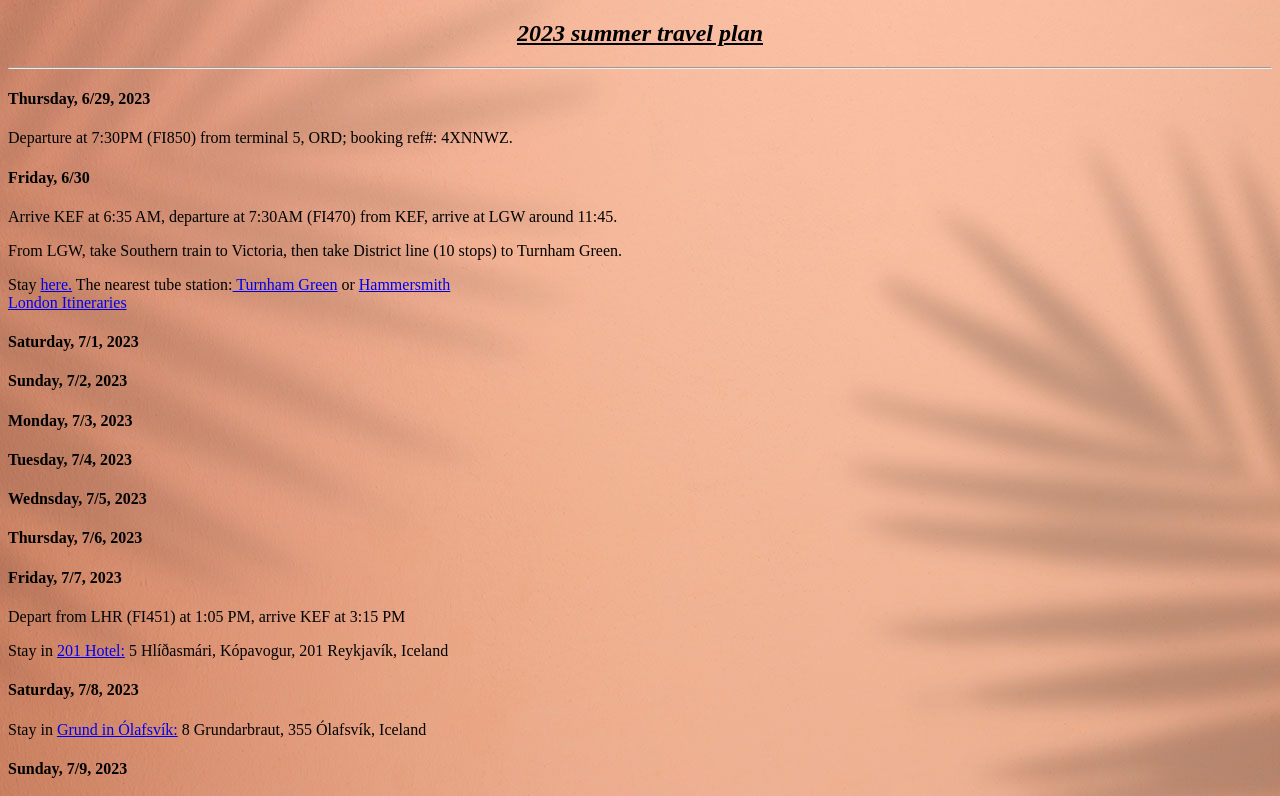
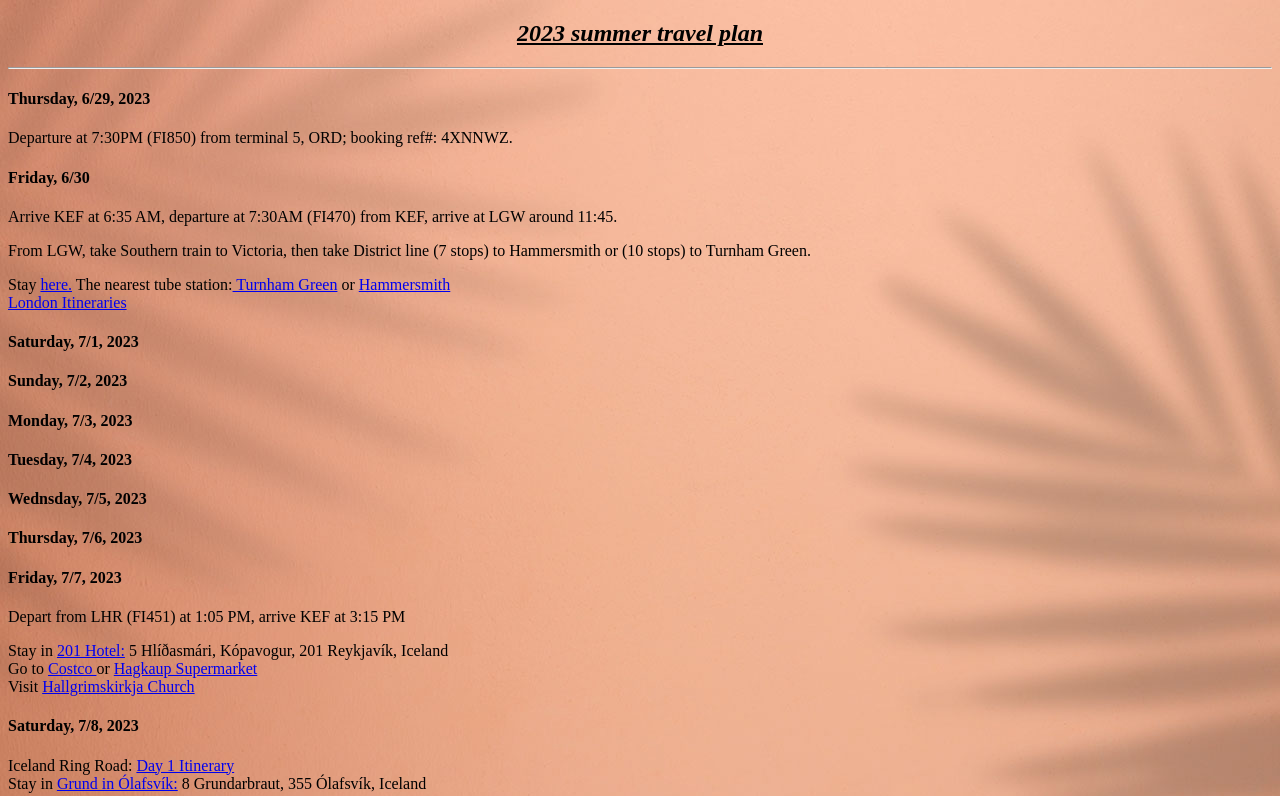
Before and after one commit to laoyita/laoyita.github.io, a plain HTML site: page 2023SummerVacation.html in a window 1280 px wide. Shown: the top 796 px of the page. Drawn offline with Linux system fonts and the light colour scheme.

Commit message:
Add Iceland Day itinerary

```diff
--- a/2023SummerVacation.html
+++ b/2023SummerVacation.html
@@ -21,7 +21,7 @@
 <h4>Friday, 6/30 </h4>
 <p>Arrive KEF at 6:35 AM, departure at 7:30AM (FI470) from KEF, arrive at LGW around 11:45. </p>
 <p>
-From LGW, take Southern train to Victoria, then take District line (10 stops) to Turnham Green.
+From LGW, take Southern train to Victoria, then take District line (7 stops) to Hammersmith  or (10 stops) to Turnham Green.
 </p>
 
 Stay <a href="https://goo.gl/maps/B1whxZQ3M51Y6bcq6"> here.</a>
@@ -44,8 +44,13 @@ or <a href="https://goo.gl/maps/ofkTqW3AgcZH8V9U9"> Hammersmith</a>
 <p> Depart from LHR (FI451) at 1:05 PM, arrive KEF at 3:15 PM </p>
 Stay in
 <a href="https://goo.gl/maps/WGughQofpoFdpDzd8"> 201 Hotel:</a>
-5 Hlíðasmári, Kópavogur, 201 Reykjavík, Iceland
+5 Hlíðasmári, Kópavogur, 201 Reykjavík, Iceland <br/>
+Go to <a href="https://goo.gl/maps/G5QgVJF9ZqiLFMP58">Costco </a> or <a href="https://goo.gl/maps/ZF8CvjDJdX6cktji9">Hagkaup Supermarket </a>
+<br/>
+Visit <a href="https://goo.gl/maps/8HPANuBZMrMtFyys7">Hallgrimskirkja Church </a>
 <h4>Saturday, 7/8, 2023 </h4>
+Iceland Ring Road: <a href="Iceland_Day1.html">Day 1 Itinerary</a>
+<br/>
 Stay in
 <a href="https://goo.gl/maps/RxT2hRVWGPyVeTeq7">Grund in Ólafsvík:</a>
 8 Grundarbraut, 355 Ólafsvík, Iceland
```
Also changed, not shown: Iceland_Day1.html (added, +22 -0 lines), design-space-paper-textured-background_53876-42312.jpg (added), large_kirkjufell1.jpg (added), 1 other file.
